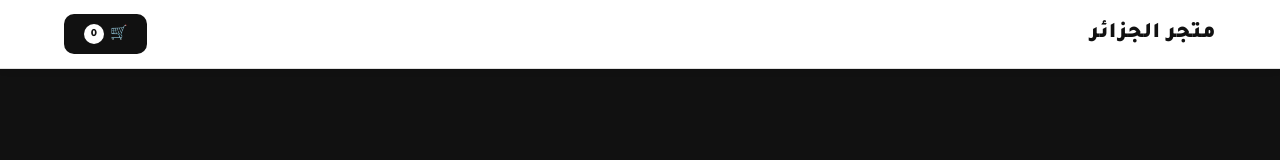
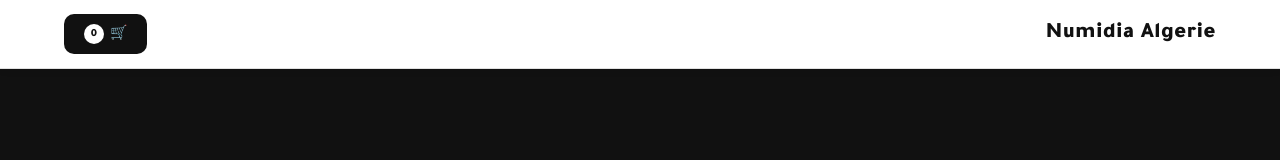
Before and after one commit to na2024dji-bit/numidia, a React (Vite) app: page / in a window 1280 px wide. Shown: the top 160 px of the page. Built offline with nearby package versions, Linux system fonts and the light colour scheme.

Commit message:
Update project

```diff
--- a/src/App.jsx
+++ b/src/App.jsx
@@ -7,10 +7,10 @@ const CONFIG = {
   GOOGLE_SHEET_ORDERS_URL: "https://script.google.com/macros/s/AKfycbzRYvNtrS3W_T75jfb5N1oqn6JeDbWEKIM2vKDftYfTsU563-v-NQzM7u5eYhWnZu3F/exec",
   FB_PIXEL_ID: "YOUR_FB_PIXEL_ID",
   TIKTOK_PIXEL_ID: "YOUR_TIKTOK_PIXEL_ID",
-  STORE_NAME: "متجر الجزائر",
+  STORE_NAME: "Numidia Algerie",
   CURRENCY: "دج",
   DELIVERY_PRICE: 600,
-  FREE_DELIVERY_THRESHOLD: 5000,
+  FREE_DELIVERY_THRESHOLD: 10000,
 };
 
 // ============================================================
```
